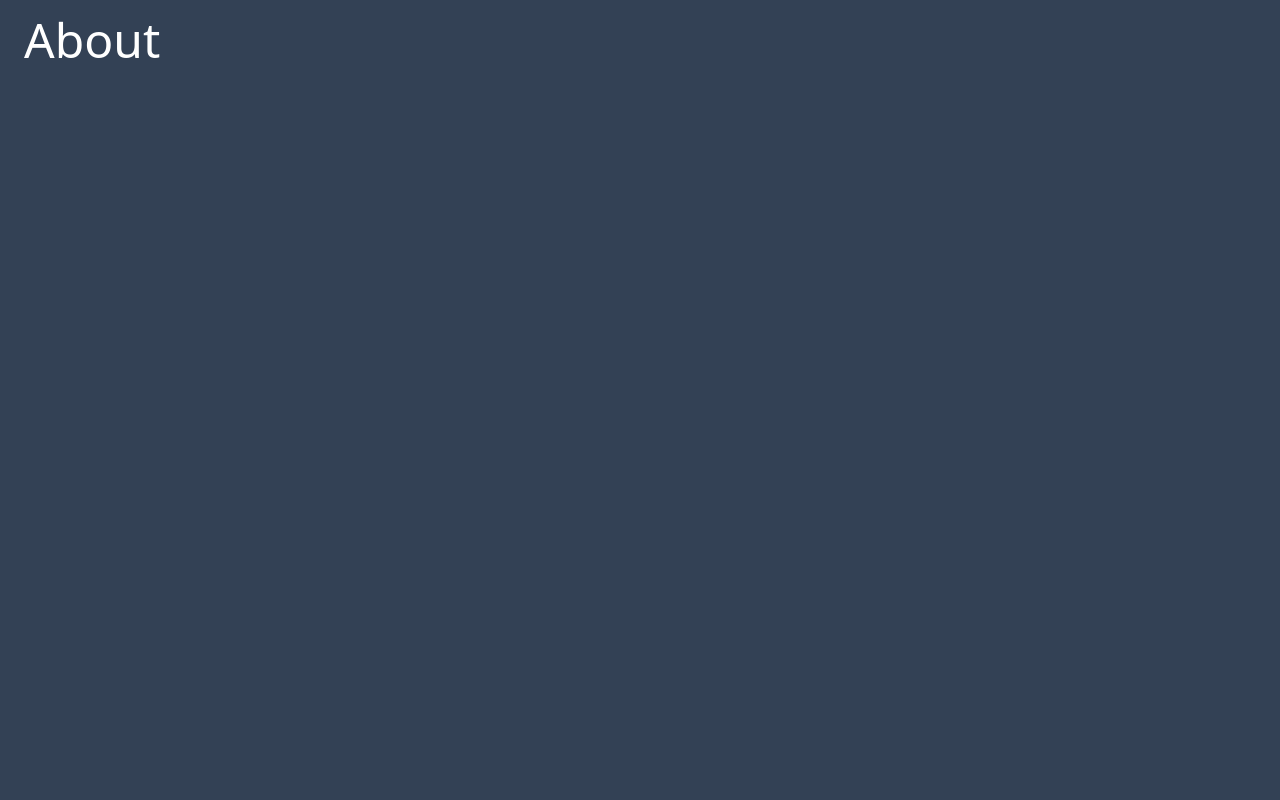
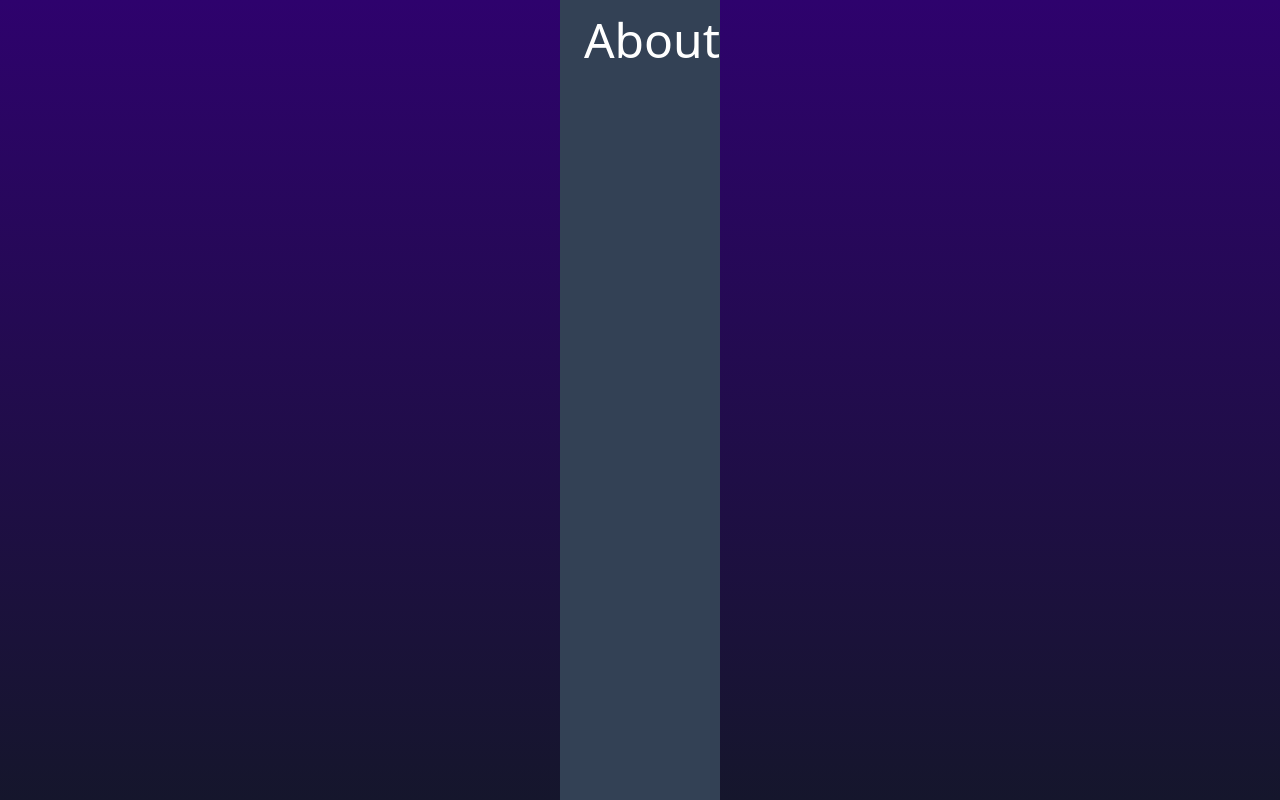
Before and after one commit to nagillimnayr/astronomia-nova, a Next.js app: page /about in a window 1280 px wide. Built offline with nearby package versions, Linux system fonts and the light colour scheme.

Commit message:
feat: add styling to app layout

```diff
--- a/src/pages/_app.tsx
+++ b/src/pages/_app.tsx
@@ -4,7 +4,11 @@ import { Roboto } from 'next/font/google';
 const roboto = Roboto({ weight: '400', subsets: ['latin'] });
 
 const MyApp: AppType = ({ Component, pageProps }) => {
-  return <Component {...pageProps} />;
+  return (
+    <div className="min-w-screen m-0 flex h-fit min-h-screen w-screen flex-col items-center justify-start bg-gradient-to-b from-[#2e026d] to-[#15162c] p-0">
+      <Component {...pageProps} />
+    </div>
+  );
 };
 
 export default MyApp;
--- a/src/pages/index.tsx
+++ b/src/pages/index.tsx
@@ -37,7 +37,7 @@ const Home: NextPage = () => {
         /> */}
       </Head>
 
-      <div className="flex min-h-screen flex-col items-center justify-start bg-gradient-to-b from-[#2e026d] to-[#15162c]">
+      <div className="flex min-h-screen w-full min-w-full flex-col items-center justify-start ">
         <header className="box-border flex min-h-min min-w-full flex-row content-center justify-center justify-items-center border-2 border-white text-center">
           <h1 className="text-center text-5xl font-extrabold tracking-tight text-white sm:text-[5rem]">
             VR <span className="text-[hsl(280,100%,70%)]">Astro</span> Sim
```
